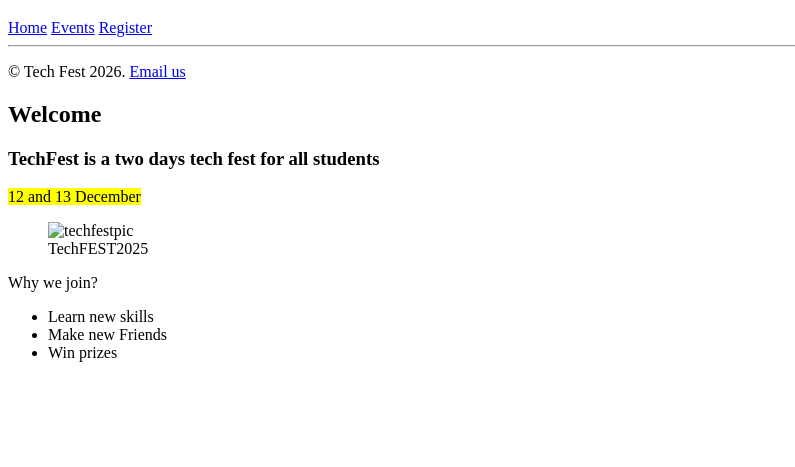
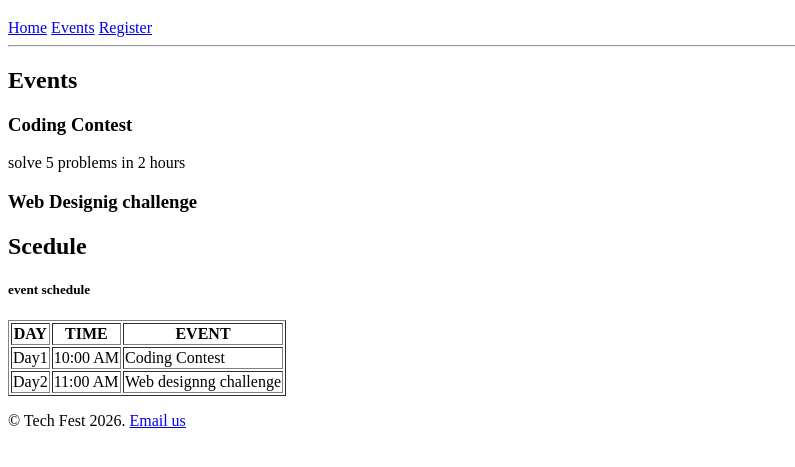
Before and after one commit to lata-yadav20/techfest2026, a plain HTML site: page event.html in a window 1280 px wide. Shown: the part 61-528 px from the top of the page, without its empty margins (0-795 px from the left). Drawn offline with Linux system fonts and the light colour scheme.

Commit message:
add event.html

```diff
--- a/event.html
+++ b/event.html
@@ -9,30 +9,48 @@
   <header><h1 align="center">Tech Fest 2026</h1></header>
   <nav>
     <a href="/index.html">Home</a>
-    <a href="/events.html">Events</a>
+    <a href="/event.html">Events</a>
     <a href="/register.html">Register</a>
   </nav>
   <hr>
+  <main>
+    <h2>Events</h2>
+  </main>
+  <section>
+    <h3>Coding Contest</h3>
+    <p>solve 5 problems in 2 hours</p>
+  </section>
+  <section>
+    <h3>Web Designig challenge</h3>
+  </section>
+  <section>
+    <h2>Scedule</h2>
+  </section>
+  <h5 align="centre"> event schedule</h5>
+  <table border="1">
+    <tr>
+      <th>DAY</th>
+      <th>TIME</th>
+      <th>EVENT</th>
+    </tr>
+    <tr>
+      <td>Day1</td>
+      <td>10:00 AM</td>
+      <td>Coding Contest</td>
+    </tr>
+    <tr>
+      <td>Day2</td>
+      <td>11:00 AM</td>
+      <td>Web designng challenge</td>
+    </tr>
+  </table>
+
+
   <footer>
     <p>&copy; Tech Fest 2026. <a href="mailto:anc@gmail.com">Email us</a></p>
   </footer>
-  <section>
-      <h2>Welcome</h2>
-      <h3>TechFest is a <strong>two days</strong> tech fest for all students</h3>
-      <date> <mark>12 and 13 December</mark></date>
-      <figure>
-        <img src="image copy.png" alt="techfestpic" width="200" height="200" >
-        <figcaption>TechFEST2025</figcaption>
-      </figure>
-  </section>
-  <main>
-    <p>Why we join?</p>
-    <ul>
-      <li> Learn new skills</li>
-      <li>Make new Friends</li>
-      <li>Win prizes</li>
-    </ul>
-  </main>
+
+
 
 
 </body>
```
Also changed, not shown: index.html (+5 -4 lines), register.html (+23 -18 lines).
